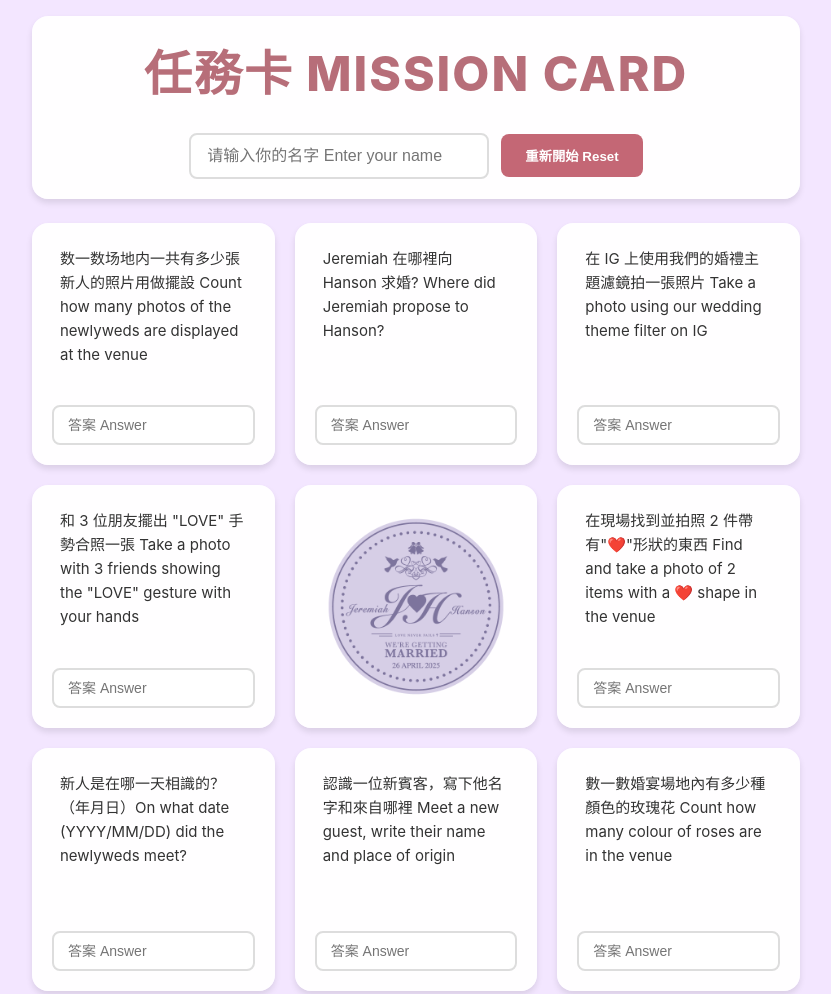
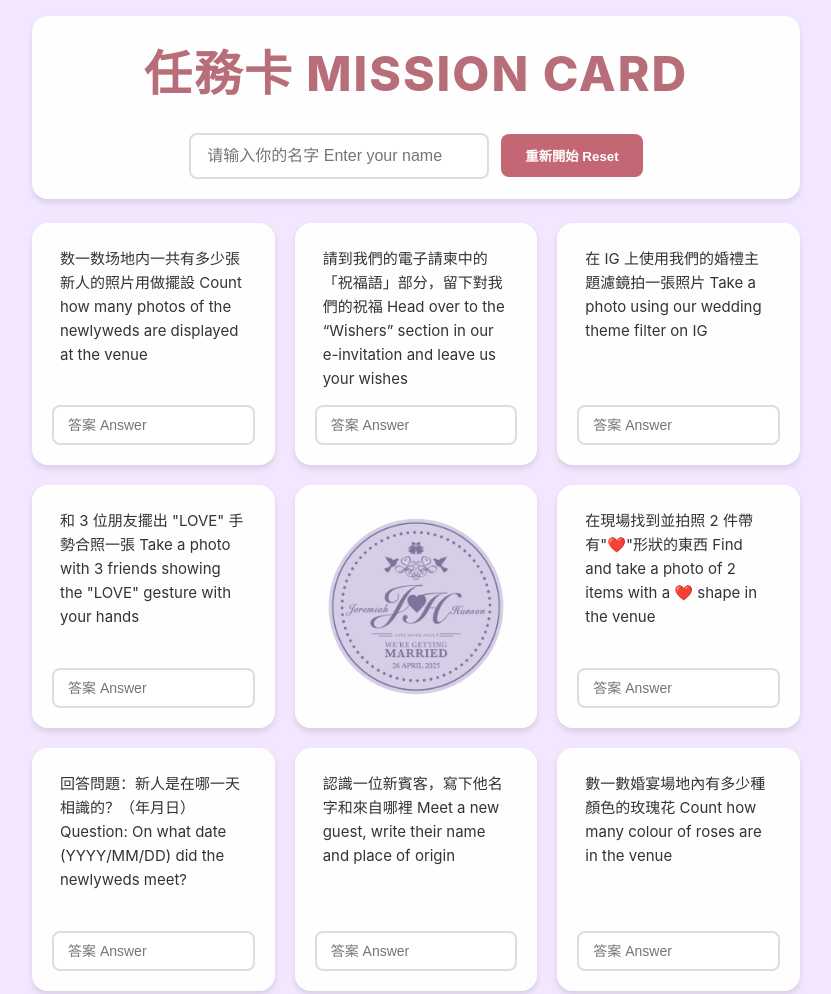
Before and after one commit to hansonlow007/Wedding-Bingo-Mission-0426, a plain HTML site: page index.html in a window 1280 px wide. Shown: the top 994 px of the page, without its empty margins (224-1055 px from the left). Drawn offline with nearby package versions, Linux system fonts and the light colour scheme.

Commit message:
Add files via upload

```diff
--- a/index.html
+++ b/index.html
@@ -120,7 +120,7 @@
                     </div>
                 </div>
                 <div class="bingo-cell" data-task="2">
-                    <div class="task-content">Jeremiah 在哪裡向 Hanson 求婚? Where did Jeremiah propose to Hanson?</div>
+                    <div class="task-content">請到我們的電子請柬中的「祝福語」部分，留下對我們的祝福 Head over to the “Wishers” section in our e-invitation and leave us your wishes</div>
                     <input type="text" class="answer-input" placeholder="答案 Answer" data-task="2">
                     <div class="stamp-container">
                         <img class="stamp hidden" src="Images/logo.png" alt="完成印章">
@@ -153,7 +153,7 @@
                     </div>
                 </div>
                 <div class="bingo-cell" data-task="7">
-                    <div class="task-content">新人是在哪一天相識的？（年月日）On what date (YYYY/MM/DD) did the newlyweds meet?</div>
+                    <div class="task-content">回答問題：新人是在哪一天相識的？（年月日）Question: On what date (YYYY/MM/DD) did the newlyweds meet?</div>
                     <input type="text" class="answer-input" placeholder="答案 Answer" data-task="7">
                     <div class="stamp-container">
                         <img class="stamp hidden" src="Images/logo.png" alt="完成印章">
```
